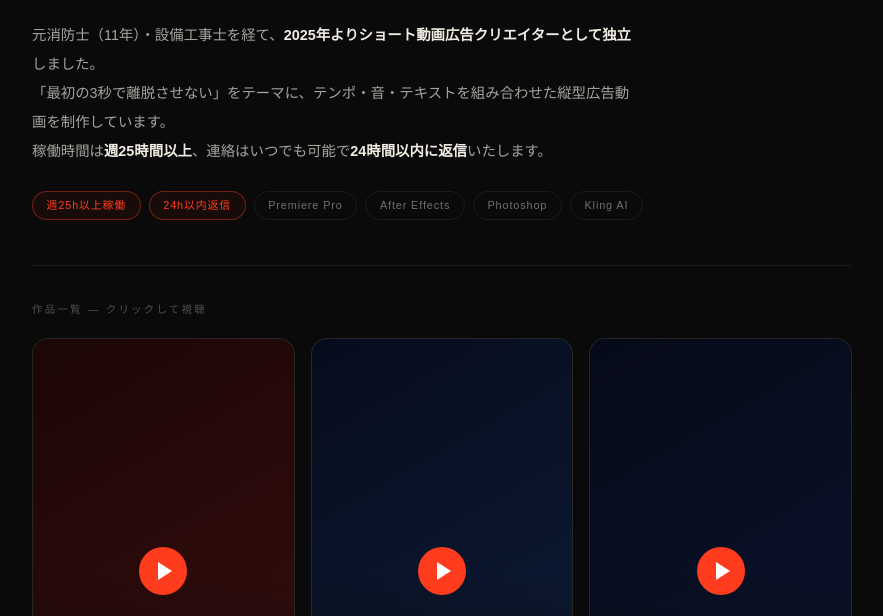
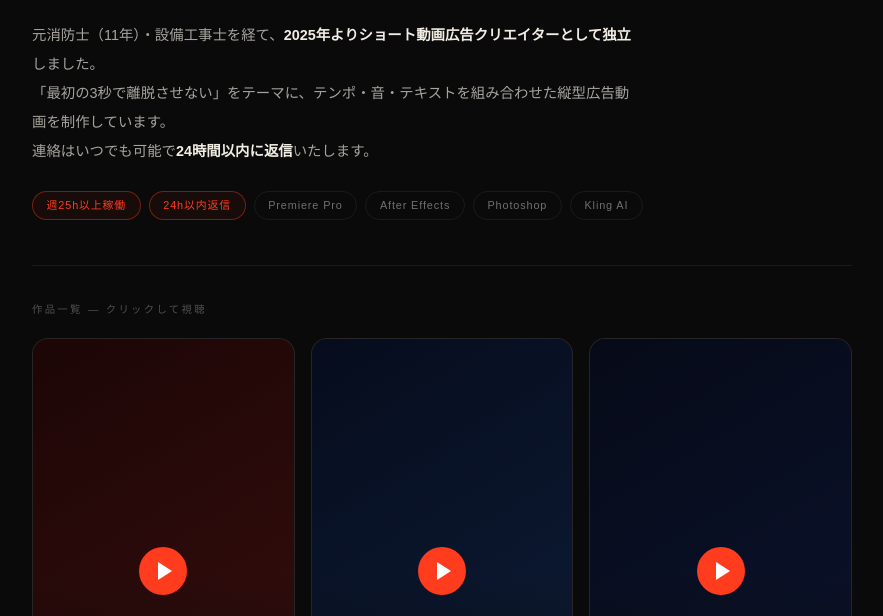
Before and after one commit to kkazuma0415-lab/portfolio, a plain HTML site: page index.html in a window 1280 px wide. Shown: the part 184-800 px from the top of the page, without its empty margins (198-1081 px from the left). Drawn offline with Linux system fonts and the light colour scheme.

Commit message:
Update index.html

```diff
--- a/index.html
+++ b/index.html
@@ -288,7 +288,7 @@
     <p class="pr-body">
       元消防士（11年）・設備工事士を経て、<strong>2025年よりショート動画広告クリエイターとして独立</strong>しました。<br>
       「最初の3秒で離脱させない」をテーマに、テンポ・音・テキストを組み合わせた縦型広告動画を制作しています。<br>
-      稼働時間は<strong>週25時間以上</strong>、連絡はいつでも可能で<strong>24時間以内に返信</strong>いたします。
+      連絡はいつでも可能で<strong>24時間以内に返信</strong>いたします。
     </p>
     <div class="meta-row">
       <span class="meta-chip live">週25h以上稼働</span>
```
